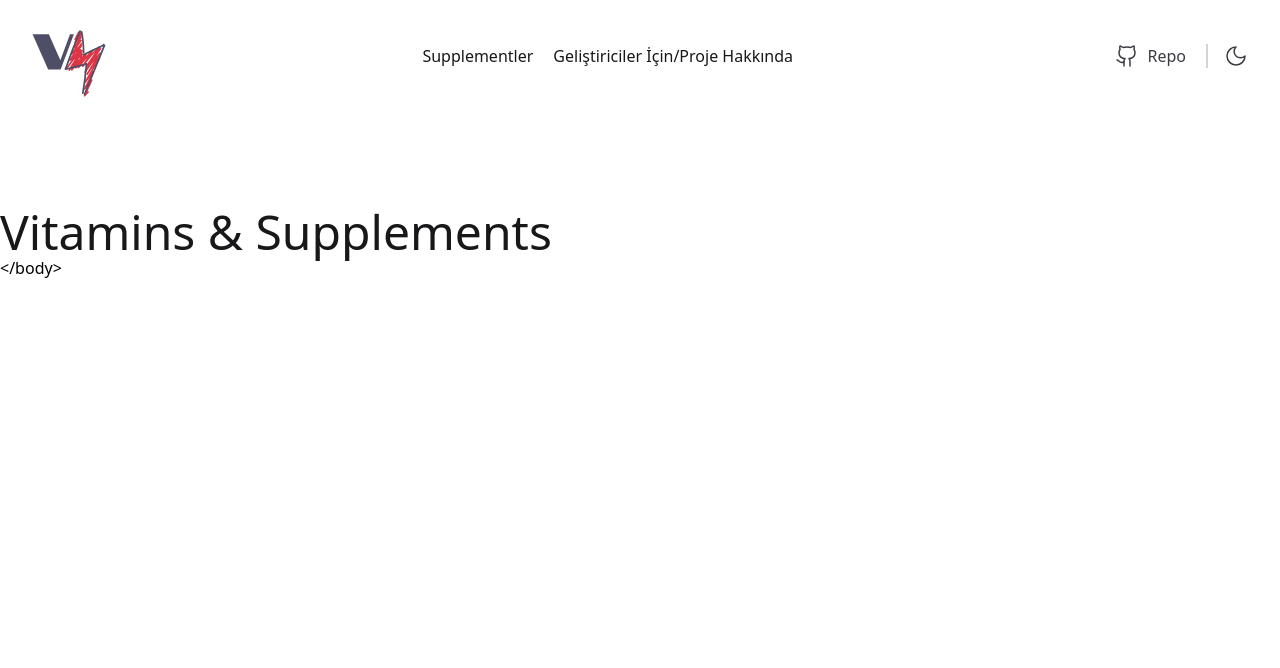
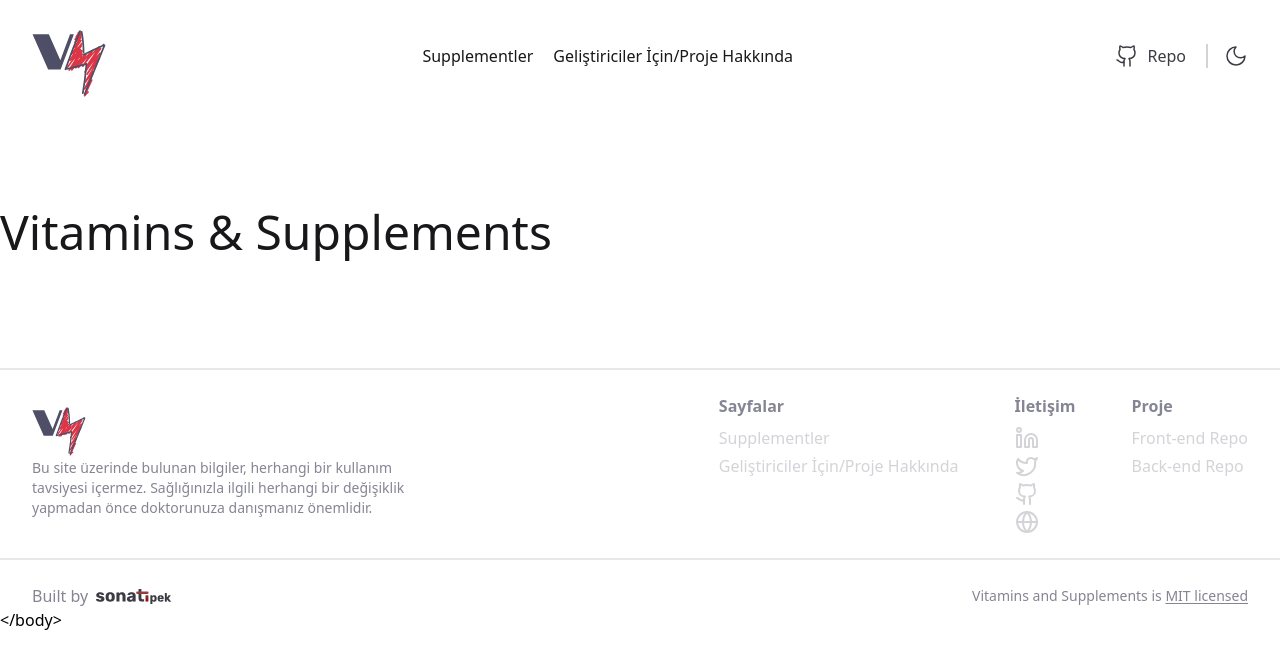
Before and after one commit to sonatipek/vitamins-and-supplements-frontend, a React (Vite) app: page / in a window 1280 px wide. Shown: the top 668 px of the page. Built offline with nearby package versions, Linux system fonts and the light colour scheme.

Commit message:
footer added

```diff
--- a/src/main.jsx
+++ b/src/main.jsx
@@ -3,10 +3,12 @@ import ReactDOM from 'react-dom/client'
 import App from './App.jsx'
 import './index.css'
 import Navbar from "./components/Navbar"
+import Footer from './components/Footer.jsx'
 
 ReactDOM.createRoot(document.getElementById('root')).render(
   <React.StrictMode>
     <Navbar />
     <App />
+    <Footer />
   </React.StrictMode>,
 )
```
